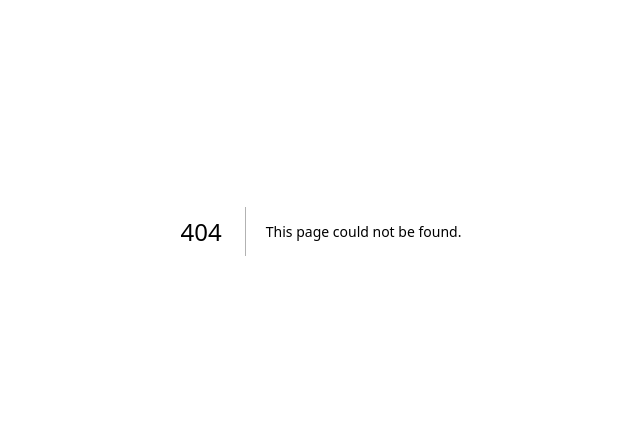
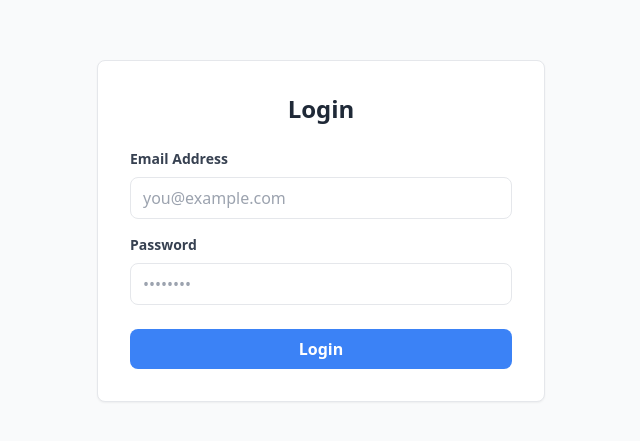
Before and after one commit to anarculture/dale2-mvp, a Next.js app in the folder apps/web/: page /login in a window 1280 px wide. Before the commit this address had no page. Shown: the part 169-610 px from the top of the page, without its empty margins (319-959 px from the left). Built offline with nearby package versions, Linux system fonts and the light colour scheme; no server answers.

Commit message:
feat: add user authentication and profile page

```diff
--- /dev/null
+++ b/apps/web/src/lib/SessionContext.tsx
@@ -0,0 +1,29 @@
+import { createContext, useContext, useEffect, useState } from 'react';
+import { supabase } from './supabaseClient';
+import type { Session } from '@supabase/supabase-js';
+
+const SessionContext = createContext<{ session: Session | null }>({ session: null });
+
+export const SessionProvider = ({ children }: { children: React.ReactNode }) => {
+  const [session, setSession] = useState<Session | null>(null);
+
+  useEffect(() => {
+    supabase.auth.getSession().then(({ data: { session } }) => {
+      setSession(session);
+    });
+
+    const { data: { subscription } } = supabase.auth.onAuthStateChange((_event, session) => {
+      setSession(session);
+    });
+
+    return () => subscription.unsubscribe();
+  }, []);
+
+  return (
+    <SessionContext.Provider value={{ session }}>
+      {children}
+    </SessionContext.Provider>
+  );
+};
+
+export const useSession = () => useContext(SessionContext);
--- a/apps/web/src/pages/_app.tsx
+++ b/apps/web/src/pages/_app.tsx
@@ -1,6 +1,11 @@
 import '@/styles/globals.css';
 import type { AppProps } from 'next/app';
+import { SessionProvider } from '../lib/SessionContext';
 
 export default function App({ Component, pageProps }: AppProps) {
-  return <Component {...pageProps} />;
+  return (
+    <SessionProvider>
+      <Component {...pageProps} />
+    </SessionProvider>
+  );
 }
--- a/apps/web/src/pages/index.tsx
+++ b/apps/web/src/pages/index.tsx
@@ -1,19 +1,44 @@
 import Link from 'next/link';
 import type { NextPage } from 'next';
+import { useSession } from '../lib/SessionContext';
+import { supabase } from '../lib/supabaseClient';
 
 const HomePage: NextPage = () => {
+  const { session } = useSession();
+
+  const handleLogout = async () => {
+    await supabase.auth.signOut();
+  };
+
   return (
     <div className="min-h-screen bg-gray-50 flex flex-col justify-center items-center">
       <div className="text-center">
         <h1 className="text-5xl font-extrabold text-gray-900 mb-4">Welcome to Dale</h1>
         <p className="text-xl text-gray-600 mb-8">The future of ride-sharing is here.</p>
-        <div className="flex justify-center space-x-4">
+        <div className="flex justify-center items-center space-x-4">
+          {session ? (
+            <>
+              <p className="text-lg text-gray-700">Welcome, {session.user.email}</p>
+              <Link href="/profile" className="px-8 py-3 text-lg font-semibold text-white bg-green-600 rounded-lg hover:bg-green-700 transition-colors">
+                Profile
+              </Link>
+              <button
+                onClick={handleLogout}
+                className="px-8 py-3 text-lg font-semibold text-white bg-red-600 rounded-lg hover:bg-red-700 transition-colors"
+              >
+                Logout
+              </button>
+            </>
+          ) : (
+            <>
               <Link href="/login" className="px-8 py-3 text-lg font-semibold text-white bg-gray-700 rounded-lg hover:bg-gray-800 transition-colors">
                 Login
               </Link>
               <Link href="/signup" className="px-8 py-3 text-lg font-semibold text-white bg-blue-600 rounded-lg hover:bg-blue-700 transition-colors">
                 Sign Up
               </Link>
+            </>
+          )}
         </div>
       </div>
     </div>
--- /dev/null
+++ b/apps/web/src/pages/login.tsx
@@ -0,0 +1,82 @@
+import { useState } from 'react';
+import type { NextPage } from 'next';
+import { useRouter } from 'next/router';
+import { supabase } from '../lib/supabaseClient';
+
+const Login: NextPage = () => {
+  const [email, setEmail] = useState('');
+  const [password, setPassword] = useState('');
+  const [message, setMessage] = useState('');
+  const [error, setError] = useState('');
+  const [loading, setLoading] = useState(false);
+  const router = useRouter();
+
+  const handleLogin = async (e: React.FormEvent<HTMLFormElement>) => {
+    e.preventDefault();
+    setLoading(true);
+    setMessage('');
+    setError('');
+
+    const { error } = await supabase.auth.signInWithPassword({
+      email,
+      password,
+    });
+
+    if (error) {
+      setError(error.message);
+    } else {
+      setMessage('Logged in successfully!');
+      router.push('/');
+    }
+    setLoading(false);
+  };
+
+  return (
+    <div className="min-h-screen bg-gray-50 flex flex-col justify-center items-center">
+      <div className="max-w-md w-full bg-white p-8 border border-gray-200 rounded-lg shadow-sm">
+        <h1 className="text-2xl font-bold text-center text-gray-800 mb-6">Login</h1>
+        <form onSubmit={handleLogin}>
+          <div className="mb-4">
+            <label className="block text-gray-700 text-sm font-bold mb-2" htmlFor="email">
+              Email Address
+            </label>
+            <input
+              id="email"
+              type="email"
+              value={email}
+              onChange={(e) => setEmail(e.target.value)}
+              className="w-full px-3 py-2 border rounded-lg text-gray-700 focus:outline-none focus:border-blue-500"
+              placeholder="you@example.com"
+              required
+            />
+          </div>
+          <div className="mb-6">
+            <label className="block text-gray-700 text-sm font-bold mb-2" htmlFor="password">
+              Password
+            </label>
+            <input
+              id="password"
+              type="password"
+              value={password}
+              onChange={(e) => setPassword(e.target.value)}
+              className="w-full px-3 py-2 border rounded-lg text-gray-700 focus:outline-none focus:border-blue-500"
+              placeholder="••••••••"
+              required
+            />
+          </div>
+          <button
+            type="submit"
+            disabled={loading}
+            className="w-full bg-blue-500 hover:bg-blue-600 text-white font-bold py-2 px-4 rounded-lg focus:outline-none focus:shadow-outline disabled:bg-blue-300"
+          >
+            {loading ? 'Logging in...' : 'Login'}
+          </button>
+        </form>
+        {message && <p className="mt-4 text-center text-green-500">{message}</p>}
+        {error && <p className="mt-4 text-center text-red-500">{error}</p>}
+      </div>
+    </div>
+  );
+};
+
+export default Login;
--- /dev/null
+++ b/apps/web/src/pages/profile.tsx
@@ -0,0 +1,39 @@
+import { useEffect } from 'react';
+import type { NextPage } from 'next';
+import { useRouter } from 'next/router';
+import { useSession } from '../lib/SessionContext';
+
+const Profile: NextPage = () => {
+  const { session } = useSession();
+  const router = useRouter();
+
+  useEffect(() => {
+    if (!session) {
+      router.push('/login');
+    }
+  }, [session, router]);
+
+  if (!session) {
+    return null; // or a loading spinner
+  }
+
+  return (
+    <div className="min-h-screen bg-gray-50 flex flex-col justify-center items-center">
+      <div className="max-w-md w-full bg-white p-8 border border-gray-200 rounded-lg shadow-sm">
+        <h1 className="text-2xl font-bold text-center text-gray-800 mb-6">Your Profile</h1>
+        <div className="space-y-4">
+          <div>
+            <label className="block text-gray-700 text-sm font-bold">Full Name</label>
+            <p className="text-gray-900">{session.user.user_metadata.name || 'Not provided'}</p>
+          </div>
+          <div>
+            <label className="block text-gray-700 text-sm font-bold">Email Address</label>
+            <p className="text-gray-900">{session.user.email}</p>
+          </div>
+        </div>
+      </div>
+    </div>
+  );
+};
+
+export default Profile;
--- a/apps/web/tsconfig.json
+++ b/apps/web/tsconfig.json
@@ -1,5 +1,11 @@
 {
   "extends": "../../packages/config/tsconfig.nextjs.json",
+  "compilerOptions": {
+    "baseUrl": ".",
+    "paths": {
+      "@/*": ["src/*"]
+    }
+  },
   "include": ["src", "next-env.d.ts"],
   "exclude": ["node_modules"]
 }
```
Also changed, not shown: 1 other file (tests, documents, lock files or other folders). Lines whose indentation alone changed are shown as unchanged.
